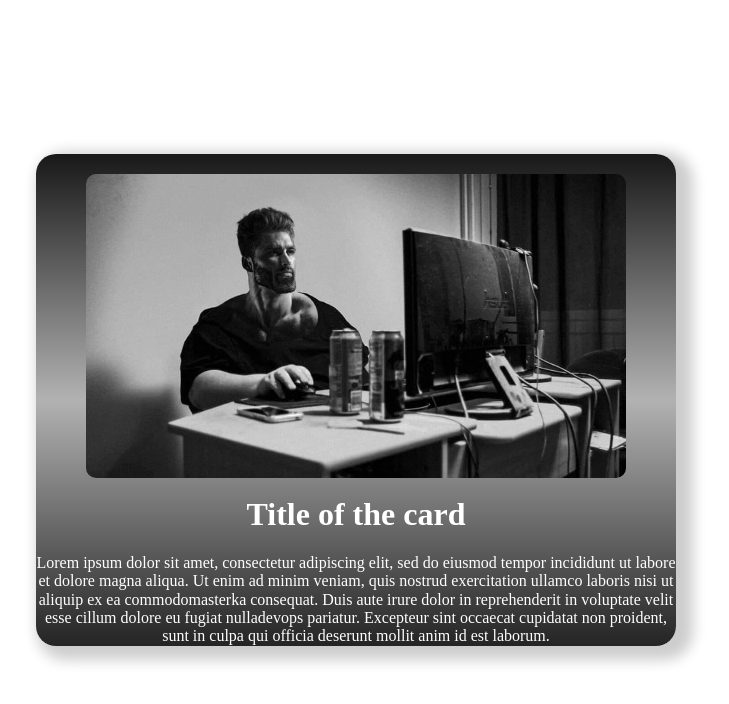
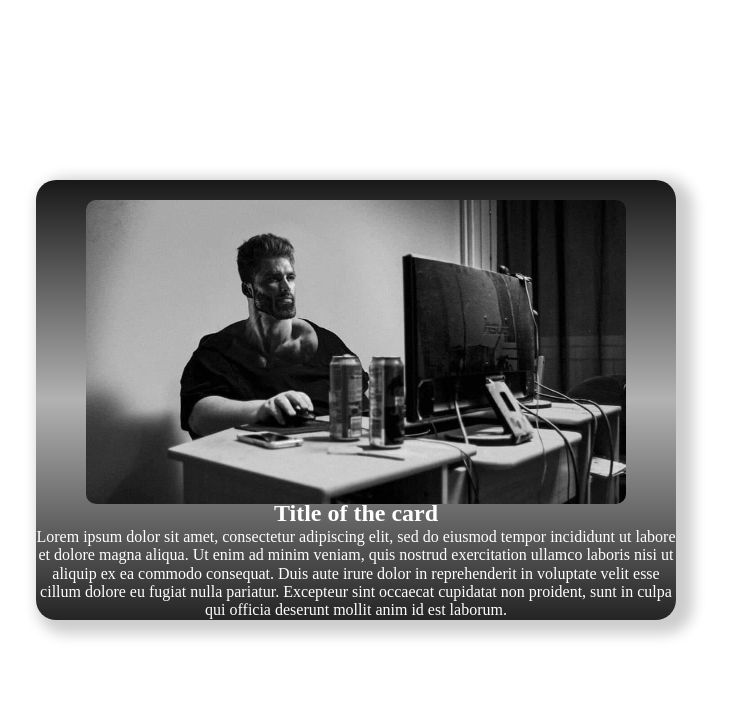
Before and after one commit to Dazizil/Module_2, a plain HTML site: page index.html in a window 1280 px wide. Shown: the whole page, without its empty margins (284-1013 px from the left). Drawn offline with nearby package versions, Linux system fonts and the light colour scheme.

Commit message:
fix: mistakes fixed in Stage 5

```diff
--- a/index.html
+++ b/index.html
@@ -2,27 +2,24 @@
 <html lang="en">
 <head>
     <meta charset="UTF-8">
-    <meta lang="en">
-    <link rel="stylesheet" href="style.css">
-    <!--Normalization of browser styles-->
-    <link rel="stylesheet" href="https://cdnjs.cloudflare.com/ajax/libs/normalize/8.0.1/normalize.min.css">
     <meta name="viewport" content="width=device-width, initial-scale=1.0">
     <title>Stage 5</title>
+    <!-- Normalize browser styles -->
+    <link rel="stylesheet" href="https://cdnjs.cloudflare.com/ajax/libs/normalize/8.0.1/normalize.min.css">
+    <link rel="stylesheet" href="style.css">
 </head>
 <body>
-
-    <!--Card that contains an image, title and description-->
+    <!-- Card with image, title, and description -->
     <figure>
-
-        <!--Container for the image-->
         <div class="img-container">
-            <img src="Assets/gigachad-programmer.png" alt="Mistert sitting at the computer">
+            <img src="Assets/gigachad-programmer.png" alt="Man sitting at the computer">
         </div>
 
-        <!--Title and description for card-->
         <figcaption>
-            <h1>Title of the card</h1>
-            <p>Lorem ipsum dolor sit amet, consectetur adipiscing elit, sed do eiusmod tempor incididunt ut labore et dolore magna aliqua. Ut enim ad minim veniam, quis nostrud exercitation ullamco laboris nisi ut aliquip ex ea commodomasterka consequat. Duis aute irure dolor in reprehenderit in voluptate velit esse cillum dolore eu fugiat nulladevops pariatur. Excepteur sint occaecat cupidatat non proident, sunt in culpa qui officia deserunt mollit anim id est laborum.</p>
+            <h2>Title of the card</h2>
+            <p>
+                Lorem ipsum dolor sit amet, consectetur adipiscing elit, sed do eiusmod tempor incididunt ut labore et dolore magna aliqua. Ut enim ad minim veniam, quis nostrud exercitation ullamco laboris nisi ut aliquip ex ea commodo consequat. Duis aute irure dolor in reprehenderit in voluptate velit esse cillum dolore eu fugiat nulla pariatur. Excepteur sint occaecat cupidatat non proident, sunt in culpa qui officia deserunt mollit anim id est laborum.
+            </p>
         </figcaption>
     </figure>
 </body>
--- a/style.css
+++ b/style.css
@@ -1,39 +1,39 @@
-*{
+/* === Global Reset === */
+* {
     box-sizing: border-box;
     margin: 0;
     padding: 0;
 }
 
-/*Centering the card component both horizontally and vertically on the page*/
-body{
+/* === Page Layout === */
+body {
     display: flex;
     justify-content: center;
     align-items: center;
     height: 100vh;
 }
 
-img{
+/* === Image === */
+img {
     width: 540px;
     border-radius: 10px;
     visibility: hidden;
-    animation: img-appear 1s ease-out 1.5s 1 forwards ;
+    animation: img-appear 1s ease-out 1.5s 1 forwards;
 }
 
-/*Main card container*/
-/*Background of the card is gradient*/
-/*Card casts a shadow*/
-figure{
+/* === Card === */
+figure {
     display: flex;
     flex-direction: column;
     align-items: center;
     width: 50%;
     height: fit-content;
     text-align: center;
-    color: white;
+    color: rgb(255, 255, 255);
     box-shadow: 9px 6px 14px 8px rgba(0, 0, 0, 0.2);
-    background: linear-gradient(to bottom, #181818,#b2b2b2,#242424);
+    background: linear-gradient(to bottom, rgb(24, 24, 24), rgb(178, 178, 178), rgb(36, 36, 36));
     border-radius: 20px;
-    animation: loading-fade-in 1.5s ease-out 0s 1 ;
+    animation: loading-fade-in 1.5s ease-out 0s 1;
 }
 
 .img-container {
@@ -42,40 +42,38 @@ figure{
     margin-top: 20px;
 }
 
-/*Hover effect: increasing the size of the card, changing backround color, changing the position of the card, changing transparency */
-figure:hover{
+/* === Interactions === */
+figure:hover {
     width: 70%;
-    color: black;
-    background: linear-gradient(90deg, #ceddd6,#b9babf,#f1bfa4);
+    color: rgb(0, 0, 0);
+    background: linear-gradient(90deg, rgb(206, 221, 214), rgb(185, 186, 191), rgb(241, 191, 164));
     opacity: 0.6;
-    transform:translate(0px,-100px);
+    transform: translate(0px, -100px);
 }
 
-/*Active state: card scale, card rotate, card tilt*/
-figure:active{
-    transform: scale(1.3) rotate(30deg) skew(30deg,10deg);
+figure:active {
+    transform: scale(1.3) rotate(30deg) skew(30deg, 10deg);
 }
 
-/*Animation implementing fade in effect, card rotation and changing background color*/
+/* === Animations === */
 @keyframes loading-fade-in {
-    from{
-        background: black;
+    from {
+        background: rgb(0, 0, 0);
         opacity: 0;
-        transform:rotate(45deg);
+        transform: rotate(45deg);
     }
-    to{
+    to {
         opacity: 1;
-        transform:rotate(0deg);
+        transform: rotate(0deg);
     }
 }
 
-/*Animation for smooth image appearance*/
 @keyframes img-appear {
-    from{
+    from {
         visibility: visible;
         width: 0;
     }
-    to{
+    to {
         visibility: visible;
         width: 540px;
     }
```
Also changed, not shown: package.json (deleted, +0 -10 lines), 1 other file.
